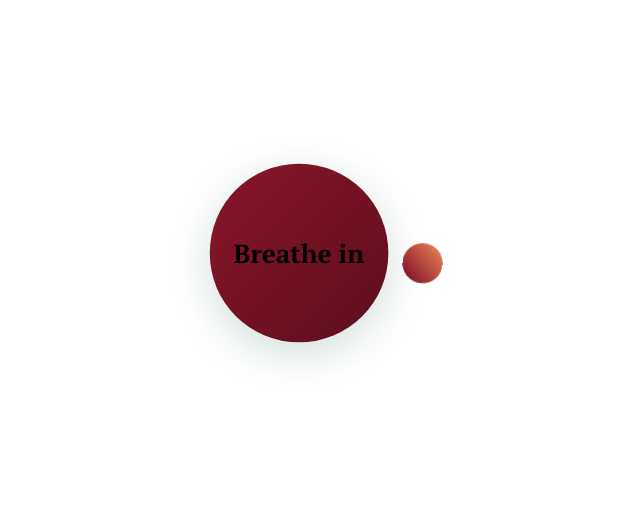
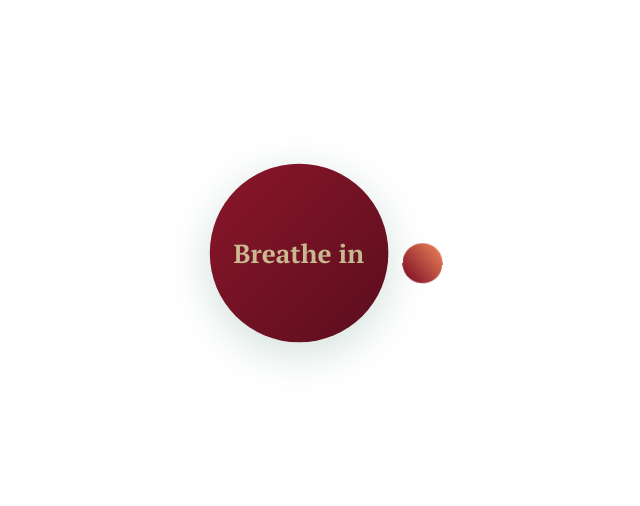
Before and after one commit to ren0rys/breathing-widget, a plain HTML site: page index.html in a window 1280 px wide. Shown: the part 147-653 px from the top of the page, without its empty margins (341-981 px from the left). Drawn offline with Linux system fonts and the light colour scheme.

Commit message:
Update styles.css

```diff
--- a/styles.css
+++ b/styles.css
@@ -27,9 +27,11 @@ body {
     flex-direction: column;
     justify-content: center;
     align-items: center;
+
     padding: 16px;
     overflow: hidden;
 }
+
 
 .breathing-container {
     width: 100%;
@@ -43,20 +45,27 @@ body {
 .breathing-circle {
     position: relative;
     z-index: 2;
+
     width: 54%;
     height: 54%;
     aspect-ratio: 1 / 1;
+
     display: flex;
     justify-content: center;
     align-items: center;
 
     border-radius: 50%;
+
+
     background: linear-gradient(
         135deg,
         #8b162b,
         #5a0e1d
 
     );
+
+    color: #e0e8b0c7;
+
     box-shadow: 0 8px 30px rgba(70, 130, 110, 0.25);
     font-size: clamp(14px, 4vw, 19px);
     font-weight: 700;
```
